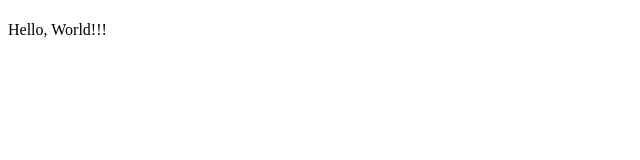
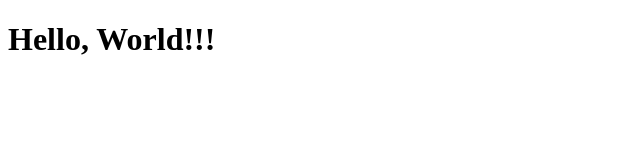
Before and after one commit to davidisley/Demo, a plain HTML site: page hello world.html in a window 1280 px wide. Shown: the whole page, without its empty margins (0-640 px from the left). Drawn offline with Linux system fonts and the light colour scheme.

Commit message:
Removed extra header tag

```diff
--- a/hello world.html
+++ b/hello world.html
@@ -5,6 +5,6 @@
         <title> Hello, World!!!</title>
     </head>
     <body>
-        <h1></h1>Hello, World!!!</h1>
+        <h1>Hello, World!!!</h1>
     </body>
 </html>
```
